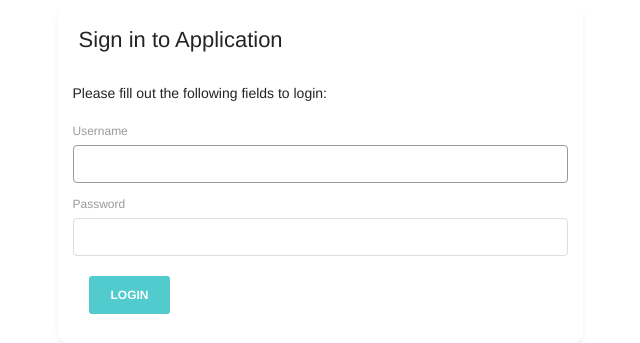
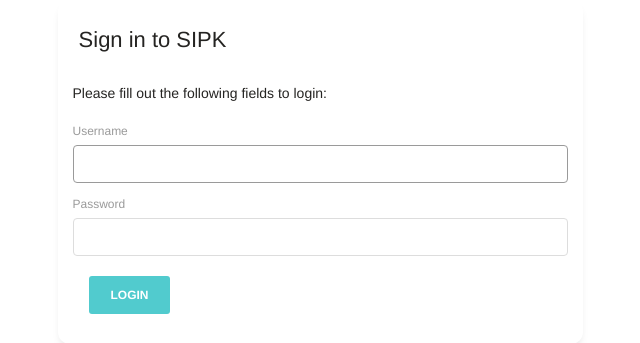
Before and after one commit to samdgea/sipk-kaprodi-frontend, a Yii app: template views/auth/login.php in a window 1280 px wide. Shown: the top 343 px of the page, without its empty margins (320-960 px from the left). Run offline with PHP 8.4 and a stand-in for Yii, Linux system fonts and the light colour scheme; the template is opened without the code that fills it, so the values that code supplies are empty; form fields are guessed from the names that the template uses; some libraries are stand-ins or nearby versions.

Commit message:
Change Message

```diff
--- a/views/auth/login.php
+++ b/views/auth/login.php
@@ -14,7 +14,7 @@ $this->title = 'Login'; ?>
         <div class="offset-md-3 col-md-6">
             <div class="card">
                 <div class="card-header">
-                    <h5 class="card-title"><i class="fa fa-sign-in"></i>&nbsp;Sign in to Application</h5>
+                    <h5 class="card-title"><i class="fa fa-sign-in"></i>&nbsp;Sign in to SIPK</h5>
                 </div>
                 <div class="card-body">
                     <p>Please fill out the following fields to login:</p>
```
